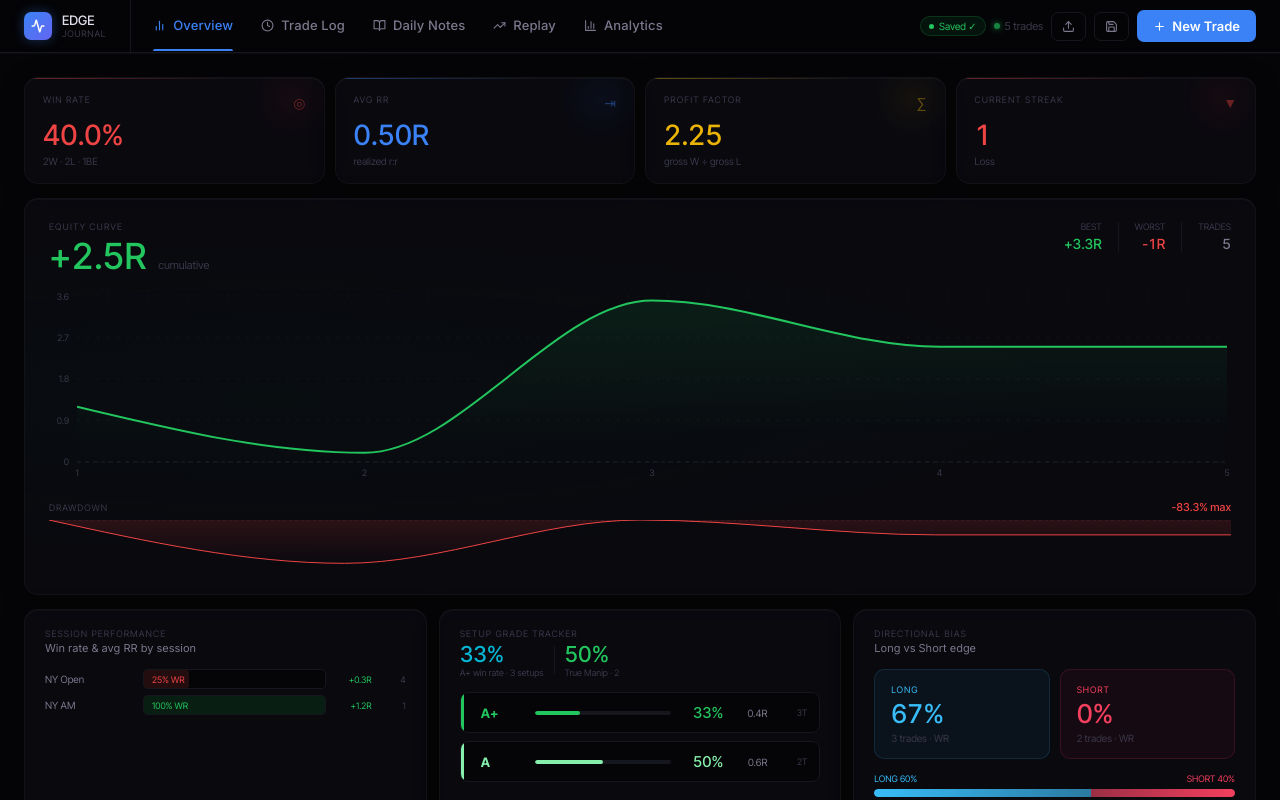
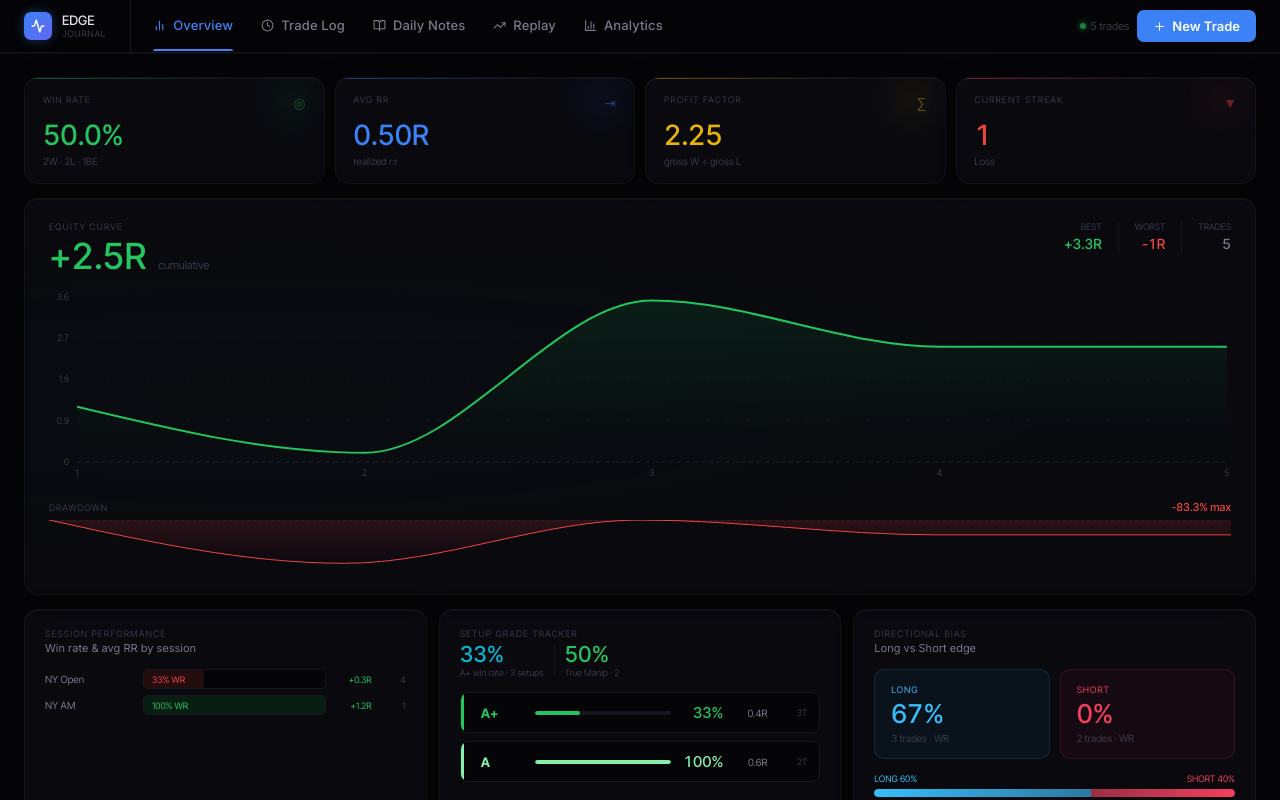
Before and after one commit to stefanoeleonardo-wq/edge-journal, a React (Vite) app: page / in a window 1280 px wide. Shown: the top 800 px of the page. Built offline with nearby package versions, Linux system fonts and the light colour scheme; the HTML template or start-up script is replaced by a standard one.

Commit message:
Update App.jsx

```diff
--- a/src/App.jsx
+++ b/src/App.jsx
@@ -13,11 +13,10 @@ import {
   ArrowUpRight, ArrowDownRight, Calendar, Flame, BarChart3
 } from "lucide-react";
 
-// ── Storage: localStorage ────────────────────────────────────────────────────
-const LS_TRADES = "ej_trades_v5";
-const LS_JOURNAL = "ej_journal_v5";
-const lsLoad = (k, fb) => { try { return JSON.parse(localStorage.getItem(k)) ?? fb; } catch { return fb; } };
-const lsSave = (k, v) => { try { localStorage.setItem(k, JSON.stringify(v)); return true; } catch(e) { console.error("Storage save failed:", e); return false; } };
+const LS_TRADES = "ej_trades_v4";
+const LS_JOURNAL = "ej_journal_v4";
+const load = (k, fb) => { try { return JSON.parse(localStorage.getItem(k)) ?? fb; } catch { return fb; } };
+const save = (k, v) => localStorage.setItem(k, JSON.stringify(v));
 
 const calcRR = (dir, entry, sl, tp) => {
   entry = parseFloat(entry); sl = parseFloat(sl); tp = parseFloat(tp);
@@ -560,27 +559,31 @@ const NOTION_TRADES = [
 
 export default function TradingJournal() {
   const [tab, setTab] = useState("dashboard");
-
-  // ── State: load from localStorage immediately ──────────────────────────
   const [trades, setTrades] = useState(() => {
-    const saved = lsLoad(LS_TRADES, null);
-    if (saved !== null) return saved;
-    // First time: inject seed trades
-    localStorage.setItem("ej_seed_done", "1");
-    return NOTION_TRADES;
+    const saved = load(LS_TRADES, []);
+    // Inject Notion seed trades if not already done
+    if (!localStorage.getItem(NOTION_SEED_KEY)) {
+      const merged = [...NOTION_TRADES, ...saved];
+      return merged;
+    }
+    return saved;
   });
-  const [journal, setJournal] = useState(() => lsLoad(LS_JOURNAL, []));
-  const [syncStatus, setSyncStatus] = useState("synced");
-
-  // ── Auto-save to localStorage on every change ──────────────────────────
-  useEffect(() => { setSyncStatus(lsSave(LS_TRADES, trades) ? "synced" : "error"); }, [trades]);
-  useEffect(() => { lsSave(LS_JOURNAL, journal); }, [journal]);
-
+  const [journal, setJournal] = useState(() => load(LS_JOURNAL, []));
+
+  // Mark seed as injected after first render
+  useEffect(() => {
+    if (!localStorage.getItem(NOTION_SEED_KEY)) {
+      localStorage.setItem(NOTION_SEED_KEY, "1");
+    }
+  }, []);
   const [tradeForm, setTradeForm] = useState(null);
   const [journalForm, setJournalForm] = useState(null);
   const [detailTrade, setDetailTrade] = useState(null);
   const [imgPreview, setImgPreview] = useState(null);
   const [filter, setFilter] = useState({ outcome: "", direction: "", grade: "", search: "" });
+
+  useEffect(() => save(LS_TRADES, trades), [trades]);
+  useEffect(() => save(LS_JOURNAL, journal), [journal]);
 
   const openNewTrade = useCallback(() => setTradeForm({ ...EMPTY_TRADE, id: Date.now() }), []);
   const openEditTrade = useCallback(t => setTradeForm({ ...EMPTY_TRADE, ...t }), []);
@@ -637,15 +640,20 @@ export default function TradingJournal() {
     });
     const longT = trades.filter(t => t.direction === "Long");
     const shortT = trades.filter(t => t.direction === "Short");
-    const longWR = longT.length ? ((longT.filter(t => t.outcome === "Win").length / longT.length) * 100).toFixed(0) : 0;
-    const shortWR = shortT.length ? ((shortT.filter(t => t.outcome === "Win").length / shortT.length) * 100).toFixed(0) : 0;
+    const longDecided = longT.filter(t => t.outcome !== "BE").length;
+    const shortDecided = shortT.filter(t => t.outcome !== "BE").length;
+    const longWR = longDecided ? ((longT.filter(t => t.outcome === "Win").length / longDecided) * 100).toFixed(0) : 0;
+    const shortWR = shortDecided ? ((shortT.filter(t => t.outcome === "Win").length / shortDecided) * 100).toFixed(0) : 0;
     const aplusTrades = trades.filter(t => t.setupGrade === "A+");
-    const aplusWR = aplusTrades.length ? ((aplusTrades.filter(t => t.outcome === "Win").length / aplusTrades.length) * 100).toFixed(0) : 0;
+    const aplusDecided = aplusTrades.filter(t => t.outcome !== "BE").length;
+    const aplusWR = aplusDecided ? ((aplusTrades.filter(t => t.outcome === "Win").length / aplusDecided) * 100).toFixed(0) : 0;
     const tmTrades = trades.filter(t => t.trueManipulation);
-    const tmWR = tmTrades.length ? ((tmTrades.filter(t => t.outcome === "Win").length / tmTrades.length) * 100).toFixed(0) : 0;
+    const tmDecided = tmTrades.filter(t => t.outcome !== "BE").length;
+    const tmWR = tmDecided ? ((tmTrades.filter(t => t.outcome === "Win").length / tmDecided) * 100).toFixed(0) : 0;
     const pnlList = trades.map(t => parseFloat(t.pnl_dollars)).filter(v => !isNaN(v));
     const totalPnl = pnlList.length ? pnlList.reduce((a, b) => a + b, 0) : null;
-    return { wins, losses, bes, winRate: trades.length ? ((wins / trades.length) * 100).toFixed(1) : 0, avgRR, pf, bestRR, worstRR, streak, streakType, equity, byInst, byGrade, longT, shortT, longWR, shortWR, aplusTrades, aplusWR, tmTrades, tmWR, totalPnl };
+    const decidedTrades = wins + losses; // exclude BE from winrate denominator
+    return { wins, losses, bes, winRate: decidedTrades ? ((wins / decidedTrades) * 100).toFixed(1) : 0, avgRR, pf, bestRR, worstRR, streak, streakType, equity, byInst, byGrade, longT, shortT, longWR, shortWR, aplusTrades, aplusWR, tmTrades, tmWR, totalPnl };
   }, [trades]);
 
   // ── Filtered list: recomputed only when trades or filter changes ─────────
@@ -662,9 +670,6 @@ export default function TradingJournal() {
 
   const todayJ = useMemo(() => journal.find(j => j.date === todayStr()), [journal]);
 
-  // ── Sync badge config ─────────────────────────────────────────────────
-  const syncCfg = { synced: { color: C.win, label: "Saved ✓" }, saving: { color: C.be, label: "Salvataggio..." }, error: { color: C.loss, label: "Errore" } }[syncStatus] || { color: C.win, label: "Saved ✓" };
-
   return (
     <div style={{ fontFamily: "'Inter',sans-serif", background: C.bg, minHeight: "100vh", color: C.text }}>
       <style>{CSS}</style>
@@ -684,45 +689,10 @@ export default function TradingJournal() {
           <button key={t.id} className={`nav-btn ${tab === t.id ? "active" : ""}`} onClick={() => setTab(t.id)}>{t.icon}{t.label}</button>
         ))}
         <div style={{ marginLeft: "auto", display: "flex", gap: 8, alignItems: "center" }}>
-          <div style={{ display: "flex", alignItems: "center", gap: 5, fontFamily: "'Inter Tight',sans-serif", fontSize: 10, color: syncCfg.color, background: `${syncCfg.color}15`, border: `1px solid ${syncCfg.color}30`, padding: "3px 8px", borderRadius: 20 }}>
-            <div style={{ width: 5, height: 5, borderRadius: "50%", background: syncCfg.color, animation: syncStatus === "saving" ? "pulseGlow 1s ease infinite" : "none" }} />
-            {syncCfg.label}
-          </div>
           <div style={{ display: "flex", alignItems: "center", gap: 5, fontFamily: "'Inter Tight',sans-serif", fontSize: 11, color: C.textLow }}>
             <div className="live-dot" />
             {trades.length} trades
           </div>
-          {/* Export backup */}
-          <button className="btn-ghost" title="Esporta backup JSON" onClick={() => {
-            const data = JSON.stringify({ trades, journal, exported: new Date().toISOString() }, null, 2);
-            const blob = new Blob([data], { type: "application/json" });
-            const url = URL.createObjectURL(blob);
-            const a = document.createElement("a"); a.href = url;
-            a.download = `edge-journal-backup-${new Date().toISOString().slice(0,10)}.json`;
-            a.click(); URL.revokeObjectURL(url);
-          }} style={{ padding: "7px 10px" }}>
-            <Upload size={13} />
-          </button>
-          {/* Import backup */}
-          <button className="btn-ghost" title="Importa backup JSON" onClick={() => {
-            const input = document.createElement("input"); input.type = "file"; input.accept = ".json";
-            input.onchange = e => {
-              const file = e.target.files[0]; if (!file) return;
-              const reader = new FileReader();
-              reader.onload = ev => {
-                try {
-                  const parsed = JSON.parse(ev.target.result);
-                  if (parsed.trades) setTrades(parsed.trades);
-                  if (parsed.journal) setJournal(parsed.journal);
-                  alert("✅ Backup importato con successo!");
-                } catch { alert("❌ File non valido."); }
-              };
-              reader.readAsText(file);
-            };
-            input.click();
-          }} style={{ padding: "7px 10px" }}>
-            <Save size={13} />
-          </button>
           <button className="btn-primary" onClick={openNewTrade}><Plus size={13} />New Trade</button>
         </div>
       </div>
@@ -793,7 +763,8 @@ const SessionHeatmap = memo(function SessionHeatmap({ trades }) {
     const sessTrades = trades.filter(t => t.session === sess);
     const wins = sessTrades.filter(t => t.outcome === "Win").length;
     const losses = sessTrades.filter(t => t.outcome === "Loss").length;
-    const wr = sessTrades.length ? Math.round(wins / sessTrades.length * 100) : null;
+    const decided = wins + losses;
+    const wr = decided ? Math.round(wins / decided * 100) : null;
     const rrList = sessTrades.map(t => getTradeRR(t)).filter(r => r !== null && !isNaN(r));
     const avgRR = rrList.length ? (rrList.reduce((a, b) => a + b, 0) / rrList.length).toFixed(1) : null;
     return { sess, total: sessTrades.length, wins, losses, wr, avgRR };
@@ -836,7 +807,8 @@ const AplusTracker = memo(function AplusTracker({ trades }) {
     const wins = gt.filter(t => t.outcome === "Win").length;
     const losses = gt.filter(t => t.outcome === "Loss").length;
     const bes = gt.filter(t => t.outcome === "BE").length;
-    const wr = Math.round(wins / gt.length * 100);
+    const decided = wins + losses;
+    const wr = decided ? Math.round(wins / decided * 100) : 0;
     const rrList = gt.map(t => getTradeRR(t)).filter(r => r !== null && !isNaN(r));
     const avgRR = rrList.length ? (rrList.reduce((a, b) => a + b, 0) / rrList.length).toFixed(1) : "—";
     return { g, total: gt.length, wins, losses, bes, wr, avgRR };
@@ -2062,36 +2034,13 @@ function TradeFormModal({ form, setForm, onSave }) {
     }
   }, [f.trueManipulation, f.stophunt, f.smtPresent, f.po3, f.displacingClose, f.manipulation, f.candlesForIFVG, f.closeQuality, f.openLiquidity, f.irlErl]); // eslint-disable-line
 
-  const compressImage = (file, maxDim = 1000, quality = 0.6) => new Promise((resolve, reject) => {
-    const reader = new FileReader();
-    reader.onload = e => {
-      const img = new Image();
-      img.onload = () => {
-        let { width, height } = img;
-        if (width > maxDim || height > maxDim) {
-          const scale = maxDim / Math.max(width, height);
-          width = Math.round(width * scale);
-          height = Math.round(height * scale);
-        }
-        const canvas = document.createElement("canvas");
-        canvas.width = width; canvas.height = height;
-        canvas.getContext("2d").drawImage(img, 0, 0, width, height);
-        resolve(canvas.toDataURL("image/jpeg", quality));
-      };
-      img.onerror = reject;
-      img.src = e.target.result;
-    };
-    reader.onerror = reject;
-    reader.readAsDataURL(file);
-  });
-
   const addImage = (tf, files) => {
     const imgs = f.images[tf] || [];
     if (imgs.length >= 3) return;
     Array.from(files).slice(0, 3 - imgs.length).forEach(file => {
-      compressImage(file)
-        .then(dataUrl => setF(p => ({ ...p, images: { ...p.images, [tf]: [...(p.images[tf] || []), { src: dataUrl, name: file.name }] } })))
-        .catch(err => console.error("Image compression failed:", err));
+      const reader = new FileReader();
+      reader.onload = e => setF(p => ({ ...p, images: { ...p.images, [tf]: [...(p.images[tf] || []), { src: e.target.result, name: file.name }] } }));
+      reader.readAsDataURL(file);
     });
   };
   const removeImage = (tf, idx) => setF(p => ({ ...p, images: { ...p.images, [tf]: p.images[tf].filter((_, i) => i !== idx) } }));
```
